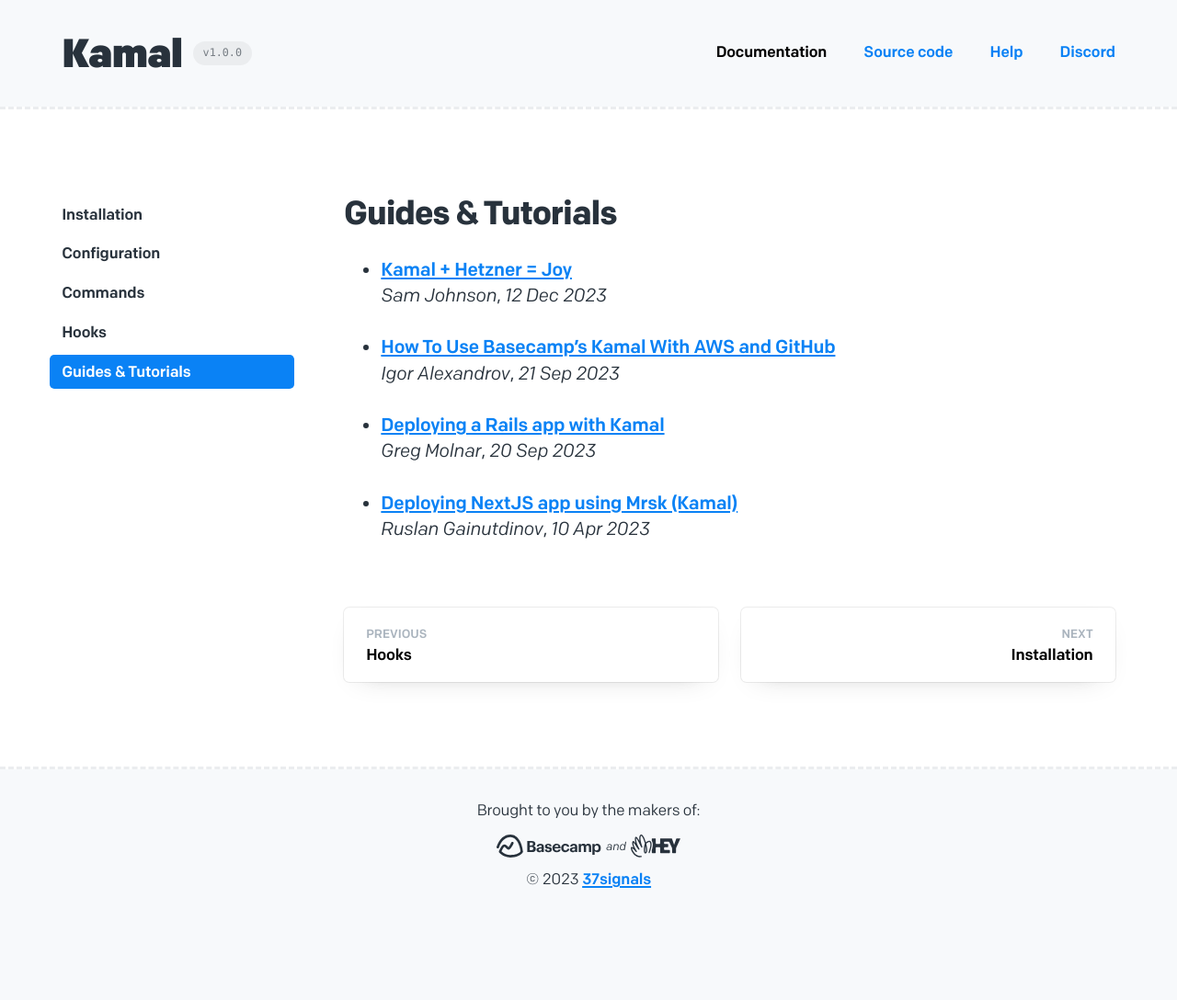
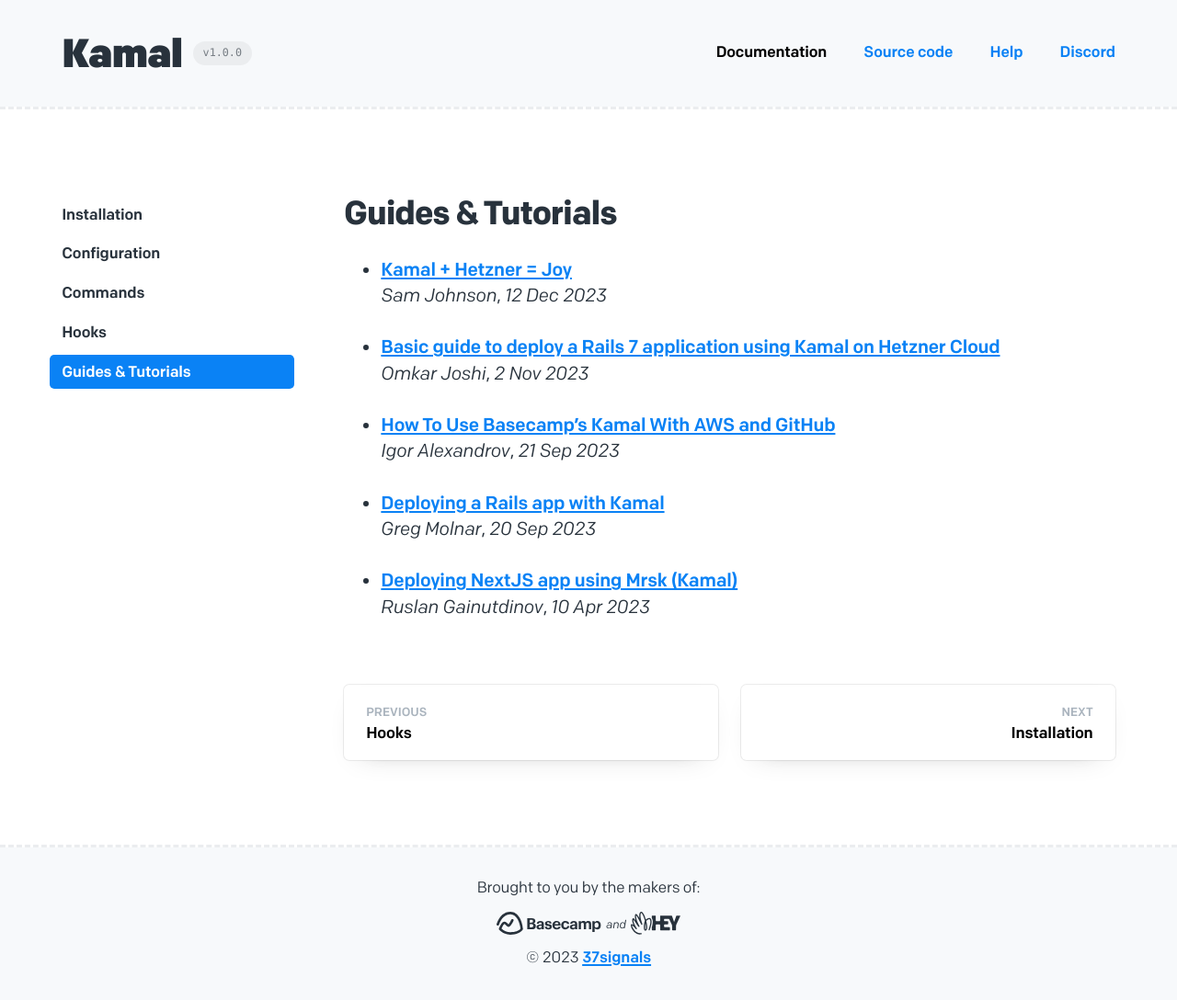
Before and after one commit to basecamp/kamal-site, a Jekyll site: the page built from _docs/guides.md, in a window 1280 px wide. Shown: the whole page at 92% size. Built offline with Jekyll 4.4.1, drawn with Linux system fonts in a browser that asks for light colours; before the commit the page ends 1003 px from its top, so only the background shows below that.

Commit message:
Added a link to Omkar Joshi's guide

```diff
--- a/_docs/guides.md
+++ b/_docs/guides.md
@@ -6,6 +6,7 @@ order: 5
 # Guides & Tutorials
 
 * [Kamal + Hetzner = Joy](https://devscoach.com/blog/kamal-hetzner-setup) <br/> _Sam Johnson_, _12 Dec 2023_
+* [Basic guide to deploy a Rails 7 application using Kamal on Hetzner Cloud](https://joshio1.blog/basic-guide-to-deploy-a-rails-7-application-using-kamal-on-hetzner-cloud/) <br/> _Omkar Joshi_, _2 Nov 2023_
 * [How To Use Basecamp’s Kamal With AWS and GitHub](https://jetrockets.com/blog/how-to-use-basecamp-s-kamal-with-aws-and-github) <br/> _Igor Alexandrov_, _21 Sep 2023_
 * [Deploying a Rails app with Kamal](https://greg.molnar.io/blog/deploying-a-rails-app-with-kamal) <br/> _Greg Molnar_, _20 Sep 2023_
 * [Deploying NextJS app using Mrsk (Kamal)](https://medium.com/@ruslanfg/deploying-nextjs-using-mrsk-819aa9eb83ba)<br/> _Ruslan Gainutdinov_, _10 Apr 2023_
```
